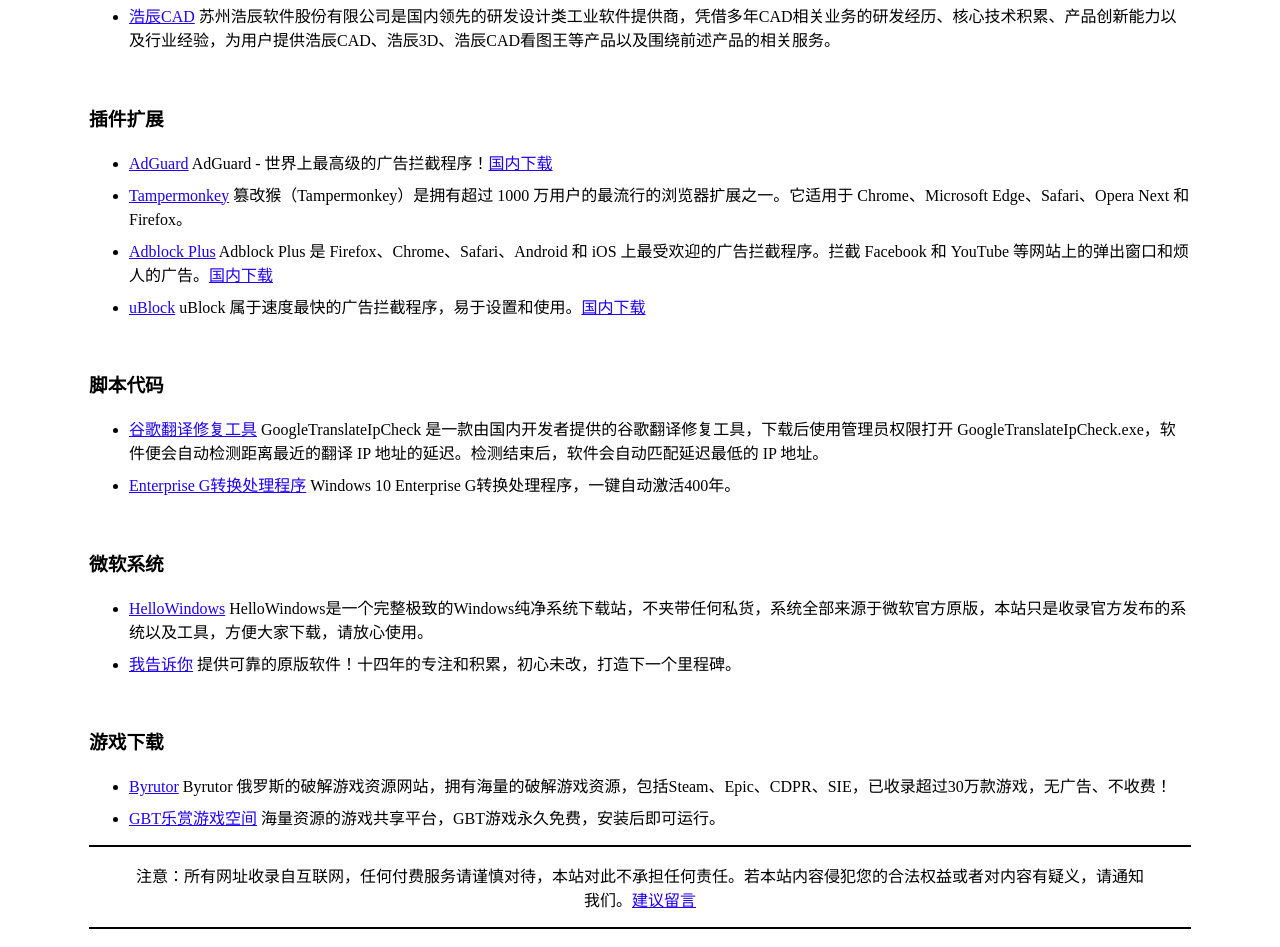
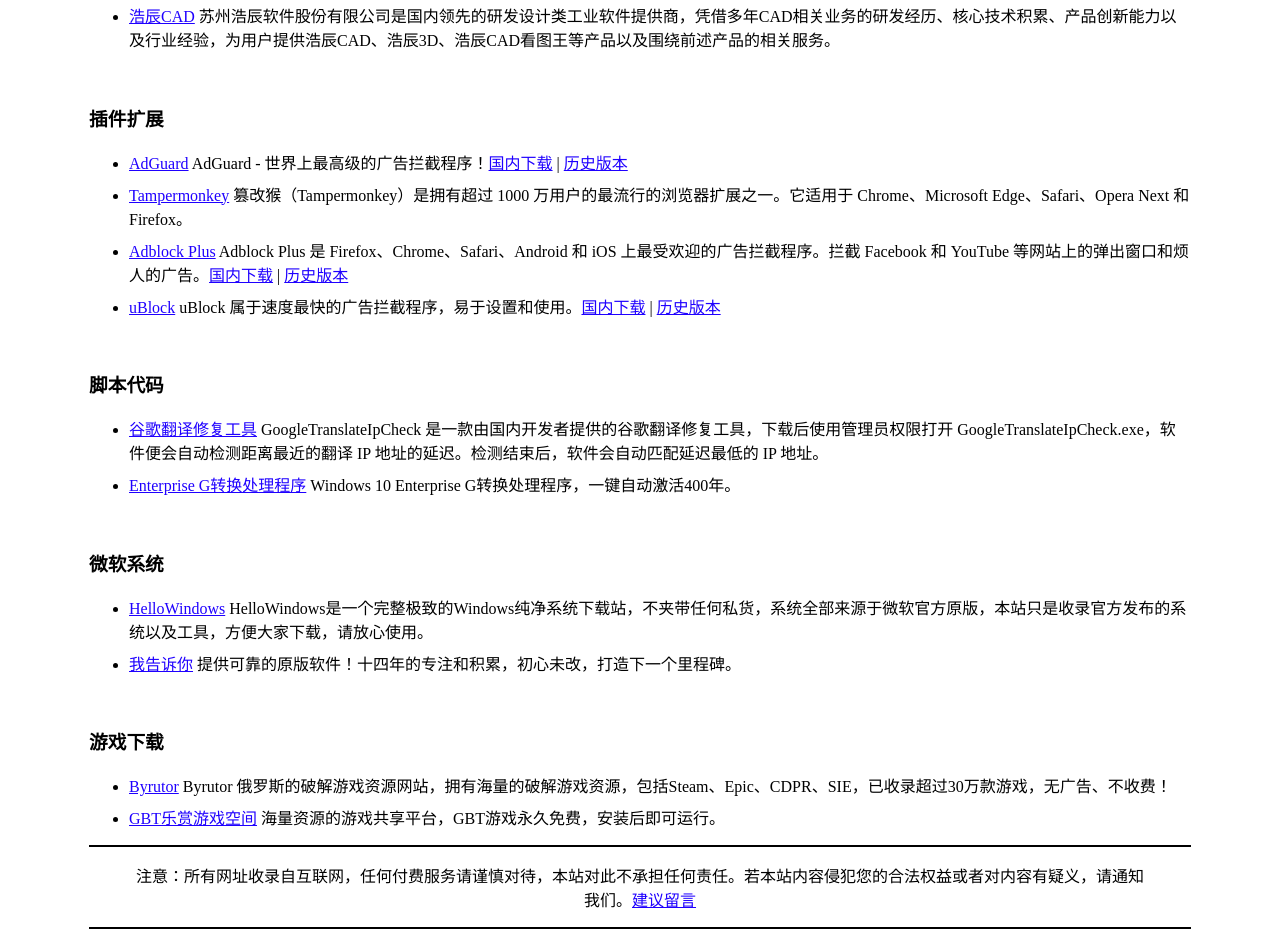
Before and after one commit to kaiyuan12345678/kaiyuan.github.io, a plain HTML site: page index.html in a window 1280 px wide. Shown: the part 1655-2602 px from the top of the page. Drawn offline with Linux system fonts and the light colour scheme.

Commit message:
增加插件历史版本下载

```diff
--- a/index.html
+++ b/index.html
@@ -172,13 +172,13 @@ WPS Office，让你高效解决办公问题，多个系统平台都可下载WPS
     </h3>
     <ul>
 <li><a href="https://adguard.com/" target="_blank">AdGuard</a>
-AdGuard - 世界上最高级的广告拦截程序！<a href="chajian/AdGuard 4.1.55 chrome.crx" target="_blank">国内下载</a></li>
+AdGuard - 世界上最高级的广告拦截程序！<a href="chajian/AdGuard 4.1.55 chrome.crx" target="_blank">国内下载</a><a> | </a><a href="https://github.com/kaiyuan12345678/kaiyuan.github.io/tree/main/chajian" target="_blank">历史版本</a></li>
 <li><a href="https://www.tampermonkey.net/" target="_blank">Tampermonkey</a>
 篡改猴（Tampermonkey）是拥有超过 1000 万用户的最流行的浏览器扩展之一。它适用于 Chrome、Microsoft Edge、Safari、Opera Next 和 Firefox。</li>
 <li><a href="https://adblockplus.org/" target="_blank">Adblock Plus</a>
-Adblock Plus 是 Firefox、Chrome、Safari、Android 和 iOS 上最受欢迎的广告拦截程序。拦截 Facebook 和 YouTube 等网站上的弹出窗口和烦人的广告。<a href="chajian/Adblock Plus 3.17 chrome.crx" target="_blank">国内下载</a></li>
+Adblock Plus 是 Firefox、Chrome、Safari、Android 和 iOS 上最受欢迎的广告拦截程序。拦截 Facebook 和 YouTube 等网站上的弹出窗口和烦人的广告。<a href="chajian/Adblock Plus 3.17 chrome.crx" target="_blank">国内下载</a></a><a> | </a><a href="https://github.com/kaiyuan12345678/kaiyuan.github.io/tree/main/chajian" target="_blank">历史版本</a></li>
 <li><a href="https://ublock.org/" target="_blank">uBlock</a>
-uBlock 属于速度最快的广告拦截程序，易于设置和使用。<a href="chajian/uBlock Origin 1.49.2 chrome.crx" target="_blank">国内下载</a></li>
+uBlock 属于速度最快的广告拦截程序，易于设置和使用。<a href="chajian/uBlock Origin 1.49.2 chrome.crx" target="_blank">国内下载</a></a><a> | </a><a href="https://github.com/kaiyuan12345678/kaiyuan.github.io/tree/main/chajian" target="_blank">历史版本</a></li>
 	</ul>
 
     <br id="脚本代码">
```
